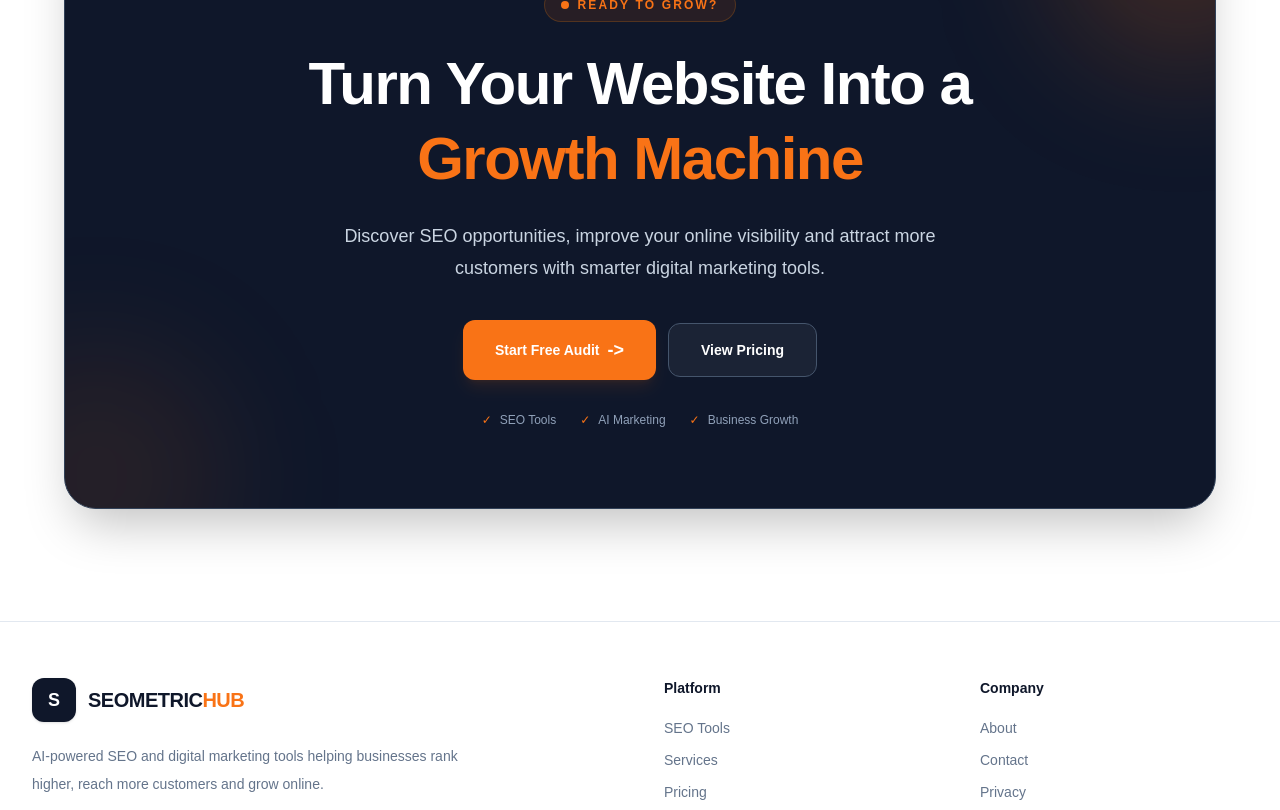
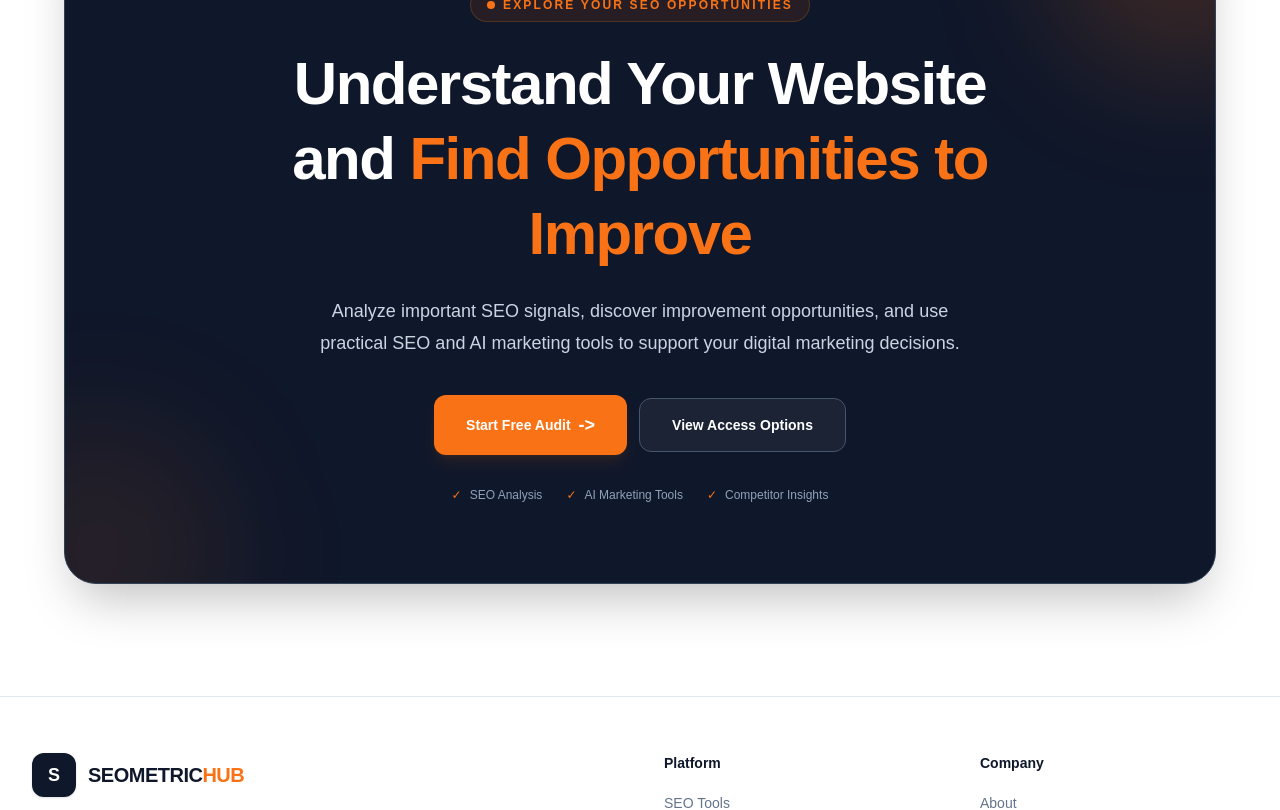
Before and after one commit to seometrichub/seometrichub, a Next.js app: page / in a window 1280 px wide. Shown: the part 6420-7230 px from the top of the page. Built offline with nearby package versions, Linux system fonts and the light colour scheme.

Commit message:
Refine homepage trust copy and final CTA

```diff
--- a/app/page.tsx
+++ b/app/page.tsx
@@ -9,50 +9,32 @@ import About from "@/components/sections/About";
 export default function Home() {
   return (
     <main className="min-h-screen bg-white text-[#0F172A]">
-
-      {/* =========================
-          NAVBAR
-      ========================== */}
+      {/* NAVBAR */}
       <Navbar />
 
-      {/* =========================
-          HERO
-      ========================== */}
+      {/* HERO */}
       <Hero />
 
-      {/* =========================
-          STATS
-      ========================== */}
+      {/* STATS */}
       <Stats />
 
-      {/* =========================
-          SEO TOOLS
-      ========================== */}
+      {/* SEO TOOLS */}
       <Features />
 
-      {/* =========================
-          SERVICES
-      ========================== */}
+      {/* SERVICES */}
       <Services />
 
-      {/* =========================
-          PRICING
-      ========================== */}
+      {/* PRICING */}
       <Pricing />
 
-      {/* =========================
-          ABOUT
-      ========================== */}
+      {/* ABOUT */}
       <About />
 
-      {/* =========================
-          FINAL CTA
-      ========================== */}
+      {/* FINAL CTA */}
       <section
         id="contact"
         className="relative overflow-hidden bg-white px-5 py-20 sm:px-6 lg:px-8 lg:py-28"
       >
-        {/* Background Glow */}
         <div className="pointer-events-none absolute left-1/2 top-0 h-72 w-72 -translate-x-1/2 rounded-full bg-orange-100/50 blur-3xl" />
 
         <div
@@ -69,40 +51,31 @@ export default function Home() {
             lg:py-20
           "
         >
-          {/* Orange Glow */}
           <div className="pointer-events-none absolute -right-24 -top-24 h-64 w-64 rounded-full bg-[#F97316]/20 blur-3xl" />
-
           <div className="pointer-events-none absolute -bottom-24 -left-24 h-64 w-64 rounded-full bg-[#F97316]/10 blur-3xl" />
 
           <div className="relative">
-
-            {/* Small Label */}
             <div className="inline-flex items-center gap-2 rounded-full border border-orange-400/20 bg-orange-500/10 px-4 py-2">
               <span className="h-2 w-2 rounded-full bg-[#F97316]" />
-
               <span className="text-xs font-bold uppercase tracking-[0.18em] text-[#F97316]">
-                Ready to Grow?
+                Explore Your SEO Opportunities
               </span>
             </div>
 
-            {/* Heading */}
             <h2 className="mx-auto mt-6 max-w-3xl text-4xl font-black leading-tight tracking-tight text-white sm:text-5xl lg:text-6xl">
-              Turn Your Website Into a{" "}
+              Understand Your Website and{" "}
               <span className="text-[#F97316]">
-                Growth Machine
+                Find Opportunities to Improve
               </span>
             </h2>
 
-            {/* Description */}
             <p className="mx-auto mt-6 max-w-2xl text-base leading-7 text-slate-300 sm:text-lg sm:leading-8">
-              Discover SEO opportunities, improve your online visibility
-              and attract more customers with smarter digital marketing tools.
+              Analyze important SEO signals, discover improvement opportunities,
+              and use practical SEO and AI marketing tools to support your
+              digital marketing decisions.
             </p>
 
-            {/* Buttons */}
             <div className="mt-9 flex flex-col items-center justify-center gap-3 sm:flex-row">
-
-              {/* Primary */}
               <a
                 href="/audit"
                 className="
@@ -125,7 +98,6 @@ export default function Home() {
                 </span>
               </a>
 
-              {/* Secondary */}
               <a
                 href="#pricing"
                 className="
@@ -141,60 +113,45 @@ export default function Home() {
                   hover:text-[#F97316]
                 "
               >
-                View Pricing
+                View Access Options
               </a>
-
             </div>
 
-            {/* Trust Text */}
             <div className="mt-8 flex flex-wrap items-center justify-center gap-x-6 gap-y-2 text-xs text-slate-400">
-
               <span className="flex items-center gap-2">
                 <span className="text-[#F97316]">✓</span>
-                SEO Tools
+                SEO Analysis
               </span>
 
               <span className="flex items-center gap-2">
                 <span className="text-[#F97316]">✓</span>
-                AI Marketing
+                AI Marketing Tools
               </span>
 
               <span className="flex items-center gap-2">
                 <span className="text-[#F97316]">✓</span>
-                Business Growth
+                Competitor Insights
               </span>
-
             </div>
-
           </div>
         </div>
       </section>
 
-      {/* =========================
-          FOOTER
-      ========================== */}
+      {/* FOOTER */}
       <footer className="border-t border-slate-200 bg-white">
-
         <div className="mx-auto max-w-7xl px-5 py-14 sm:px-6 lg:px-8">
-
-          {/* Footer Main */}
           <div className="grid gap-12 md:grid-cols-4">
-
-            {/* Brand */}
             <div className="md:col-span-2">
-
               <a
                 href="/"
                 className="inline-flex items-center gap-3"
               >
-                {/* Logo */}
                 <div className="flex h-11 w-11 items-center justify-center rounded-xl bg-[#0F172A] shadow-sm">
                   <span className="text-lg font-black text-white">
                     S
                   </span>
                 </div>
 
-                {/* Brand Name */}
                 <div className="text-xl font-black tracking-tight text-[#0F172A]">
                   SEOMETRIC
                   <span className="text-[#F97316]">
@@ -204,30 +161,25 @@ export default function Home() {
               </a>
 
               <p className="mt-5 max-w-md text-sm leading-7 text-[#64748B]">
-                AI-powered SEO and digital marketing tools helping businesses
-                rank higher, reach more customers and grow online.
+                SEO analysis, research, and AI-powered marketing tools designed
+                to help businesses understand their online presence and make
+                better digital marketing decisions.
               </p>
 
-              {/* Status */}
               <div className="mt-6 inline-flex items-center gap-2 rounded-lg border border-slate-200 bg-slate-50 px-3 py-2">
                 <span className="h-2 w-2 rounded-full bg-[#F97316]" />
-
                 <span className="text-xs font-semibold text-[#64748B]">
                   Built for modern businesses
                 </span>
               </div>
-
             </div>
 
-            {/* Platform */}
             <div>
-
               <h4 className="text-sm font-black text-[#0F172A]">
                 Platform
               </h4>
 
               <div className="mt-5 space-y-3 text-sm">
-
                 <a
                   href="#tools"
                   className="block text-[#64748B] transition hover:translate-x-1 hover:text-[#F97316]"
@@ -246,22 +198,17 @@ export default function Home() {
                   href="#pricing"
                   className="block text-[#64748B] transition hover:translate-x-1 hover:text-[#F97316]"
                 >
-                  Pricing
+                  Access
                 </a>
-
               </div>
-
             </div>
 
-            {/* Company */}
             <div>
-
               <h4 className="text-sm font-black text-[#0F172A]">
                 Company
               </h4>
 
               <div className="mt-5 space-y-3 text-sm">
-
                 <a
                   href="#about"
                   className="block text-[#64748B] transition hover:translate-x-1 hover:text-[#F97316]"
@@ -279,16 +226,11 @@ export default function Home() {
                 <span className="block text-[#64748B]">
                   Privacy
                 </span>
-
               </div>
-
             </div>
-
           </div>
 
-          {/* Footer Bottom */}
           <div className="mt-12 flex flex-col gap-4 border-t border-slate-200 pt-8 sm:flex-row sm:items-center sm:justify-between">
-
             <p className="text-sm text-[#94A3B8]">
               © 2026 SEOMETRICHUB. All rights reserved.
             </p>
@@ -302,13 +244,9 @@ export default function Home() {
                 Privacy
               </span>
             </div>
-
           </div>
-
         </div>
-
       </footer>
-
     </main>
   );
 }
```
